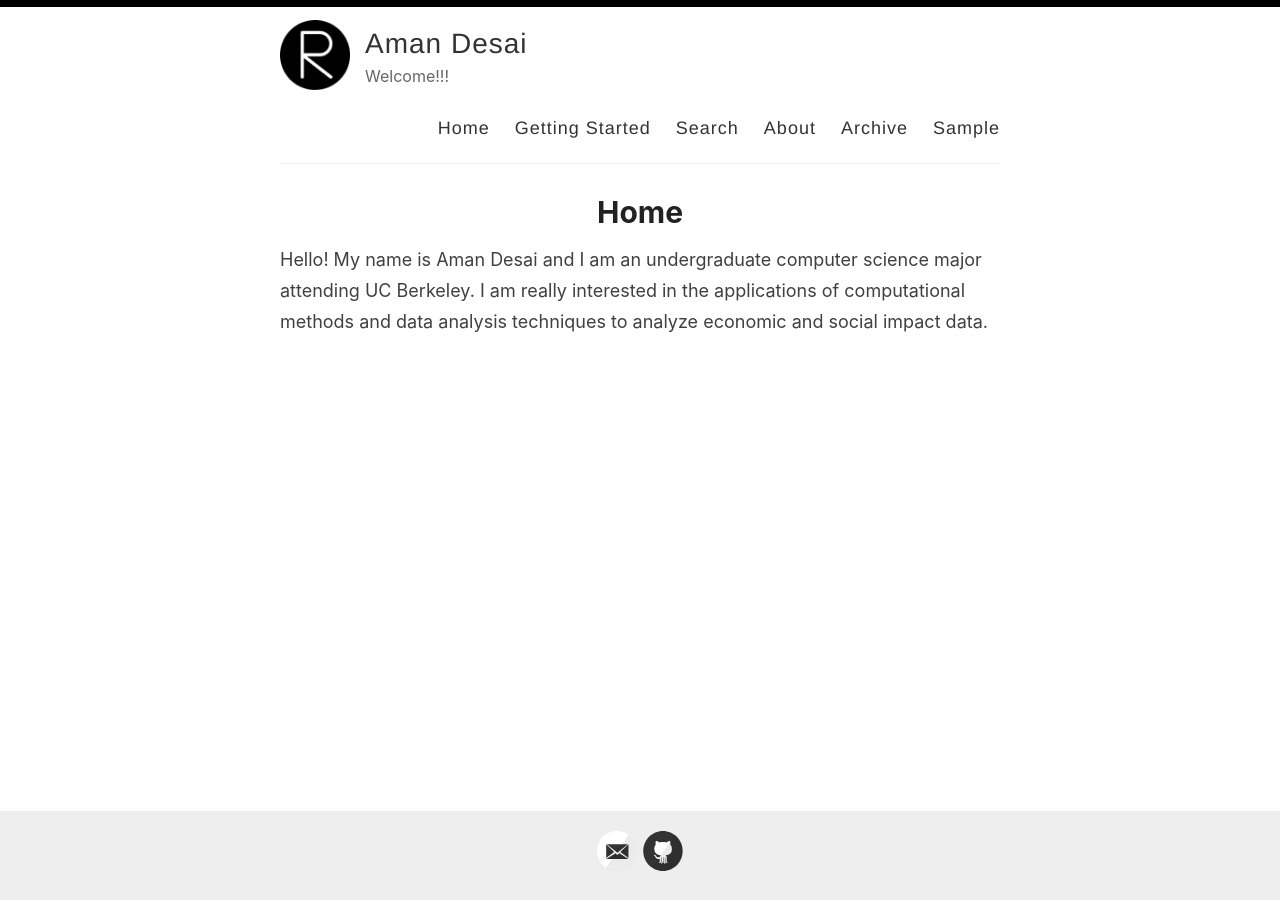
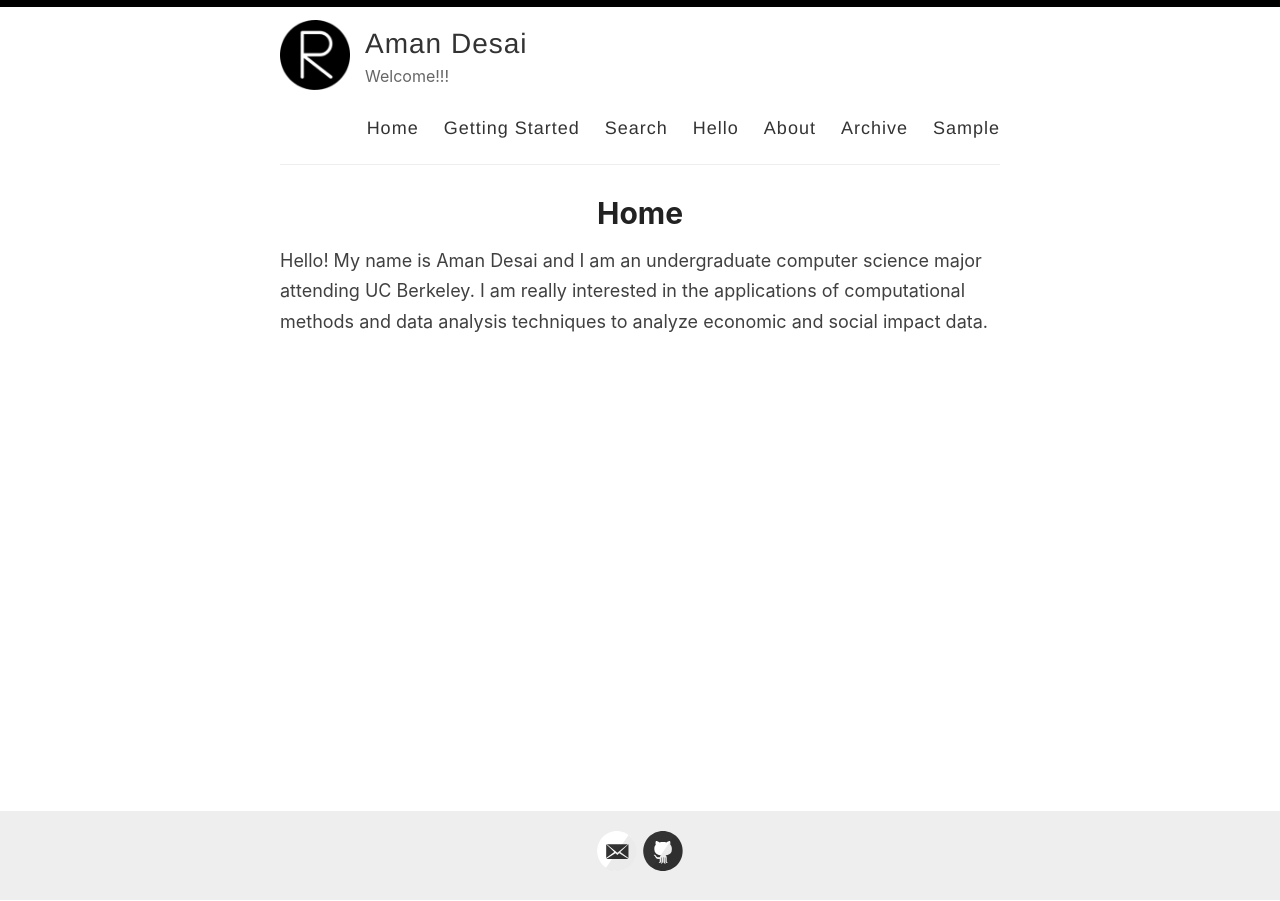
Before and after one commit to AmanDesai-coder/AmanDesai-coder.github.io, a Jekyll site: the page built from index.md, in a window 1280 px wide. Built offline with Jekyll 4.4.1, drawn with Linux system fonts in a browser that asks for light colours; the list of posts is cut into pages by our own code.

Commit message:
Update default.html

```diff
--- a/_layouts/default.html
+++ b/_layouts/default.html
@@ -31,6 +31,7 @@
               <a href="{{ site.baseurl }}/">Home</a>
               <a href="{{ site.baseurl }}/getting-started">Getting Started</a>
               <a href="{{ site.baseurl }}/search">Search</a>
+              <a href="{{ site.baseurl }}/hello">Hello</a>
               <a href="{{ site.baseurl }}/about">About</a>
               <a href="{{ site.baseurl }}/archive">Archive</a>
               <a href="{{ site.baseurl }}/sample">Sample</a>
```
